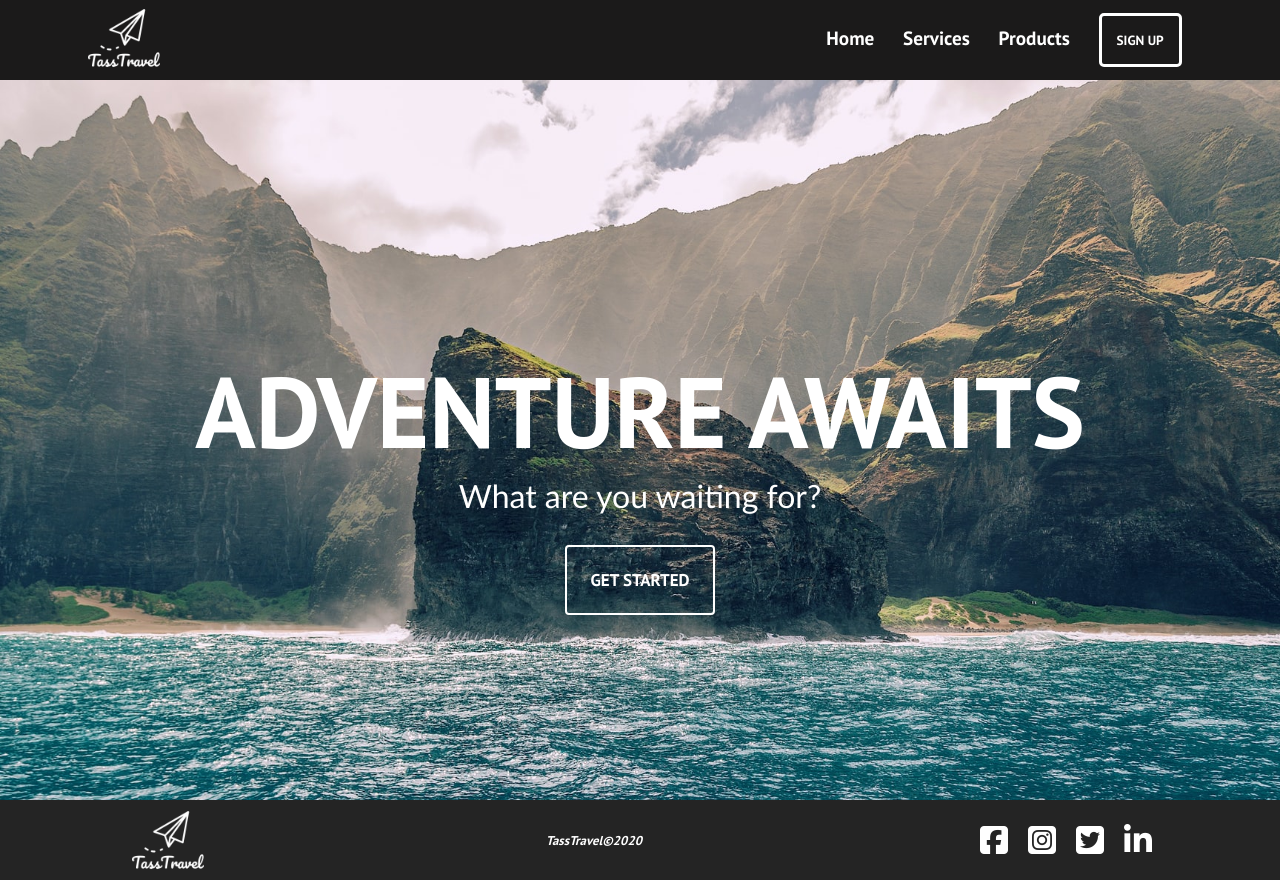
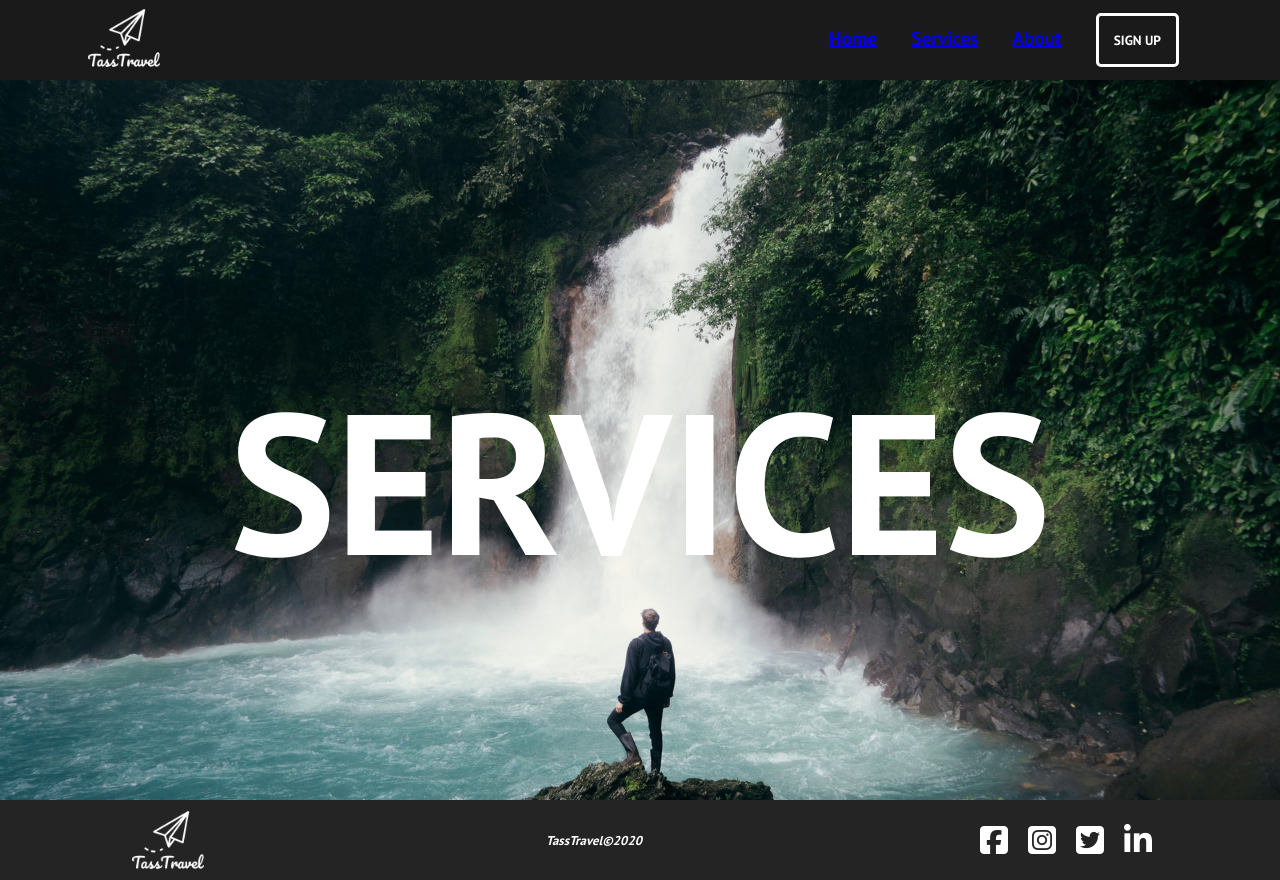
Before and after one commit to Tass2T/mini-travel-website-in-react, a React (Create React App) app: page /services in a window 1280 px wide. Built offline with nearby package versions, Linux system fonts and the light colour scheme.

Commit message:
routing added

```diff
--- a/package.json
+++ b/package.json
@@ -8,6 +8,7 @@
     "@testing-library/user-event": "^12.2.0",
     "react": "^17.0.1",
     "react-dom": "^17.0.1",
+    "react-router-dom": "^5.2.0",
     "react-scripts": "4.0.0",
     "web-vitals": "^0.2.4"
   },
--- /dev/null
+++ b/src/About/index.css
@@ -0,0 +1,9 @@
+.about-component{
+    font-size: 100px;
+    color: white;
+    height: 100vh;
+    background: url('../images/img-3.jpg') center center/cover no-repeat;
+    display: flex;
+    justify-content: center;
+    align-items: center;
+}
--- /dev/null
+++ b/src/About/index.js
@@ -0,0 +1,9 @@
+import './index.css'
+
+export default function About () {
+    return (
+        <div className="about-component">
+            <h1>ABOUT</h1>
+        </div>
+    )
+}
--- a/src/App.js
+++ b/src/App.js
@@ -1,14 +1,21 @@
 import Footer from "./Footer";
 import Home from "./Home";
 import logo from './logo.png'
-const { default: Header } = require("./Header");
+import Header from './Header'
+import {Route, Switch} from 'react-router-dom'
+import Services from "./Services";
+import About from './About'
 
 
 function App() {
   return (
     <div className="App">
       <Header logo={logo}/>
-      <Home />
+      <Switch>
+        <Route exact path="/" component={Home}/>
+        <Route path="/services" component={Services}/>
+        <Route path="/about" component={About}/>
+      </Switch>
       <Footer logo={logo}/>
     </div>
   );
--- a/src/Header/index.js
+++ b/src/Header/index.js
@@ -1,15 +1,17 @@
 
 import './index.css'
+import {Link} from 'react-router-dom'
+
 export default function Header ({logo}) {
 
     return (
         <div className="header-component">
             <div className="navbar">
-                <div className="logo"><img src={logo}/></div>
+                <div className="logo"><Link to='/'><img src={logo}/></Link></div>
                 <ul className="nav-links">
-                    <li className='nav-item'>Home</li>
-                    <li className='nav-item'>Services</li>
-                    <li className='nav-item'>Products</li>
+                    <li className='nav-item'><Link to='/'>Home</Link></li>
+                    <li className='nav-item'><Link to='/services'>Services</Link></li>
+                    <li className='nav-item'><Link to='/about'>About</Link></li>
                     <li><button className="sign-up">SIGN UP</button></li>
                 </ul>
             </div>
--- /dev/null
+++ b/src/Services/index.css
@@ -0,0 +1,9 @@
+.services {
+    height: 100vh;
+    background: url('../images/img-9.jpg') center center/cover no-repeat;
+    color: white;
+    font-size: 100px;
+    display: flex;
+    justify-content: center;
+    align-items: center;
+}
--- /dev/null
+++ b/src/Services/index.js
@@ -0,0 +1,9 @@
+import './index.css'
+
+export default function Services () {
+    return (
+        <div className='services'>
+            <h1>SERVICES</h1>
+        </div>
+    )
+}
--- a/src/index.js
+++ b/src/index.js
@@ -2,10 +2,13 @@ import React from 'react';
 import ReactDOM from 'react-dom';
 import './index.css';
 import App from './App';
+import {BrowserRouter} from 'react-router-dom'
 
 ReactDOM.render(
   <React.StrictMode>
-    <App />
+      <BrowserRouter>
+        <App />
+      </BrowserRouter>
   </React.StrictMode>,
   document.getElementById('root')
 );
```
Also changed, not shown: 1 other file (tests, documents, lock files or other folders).
